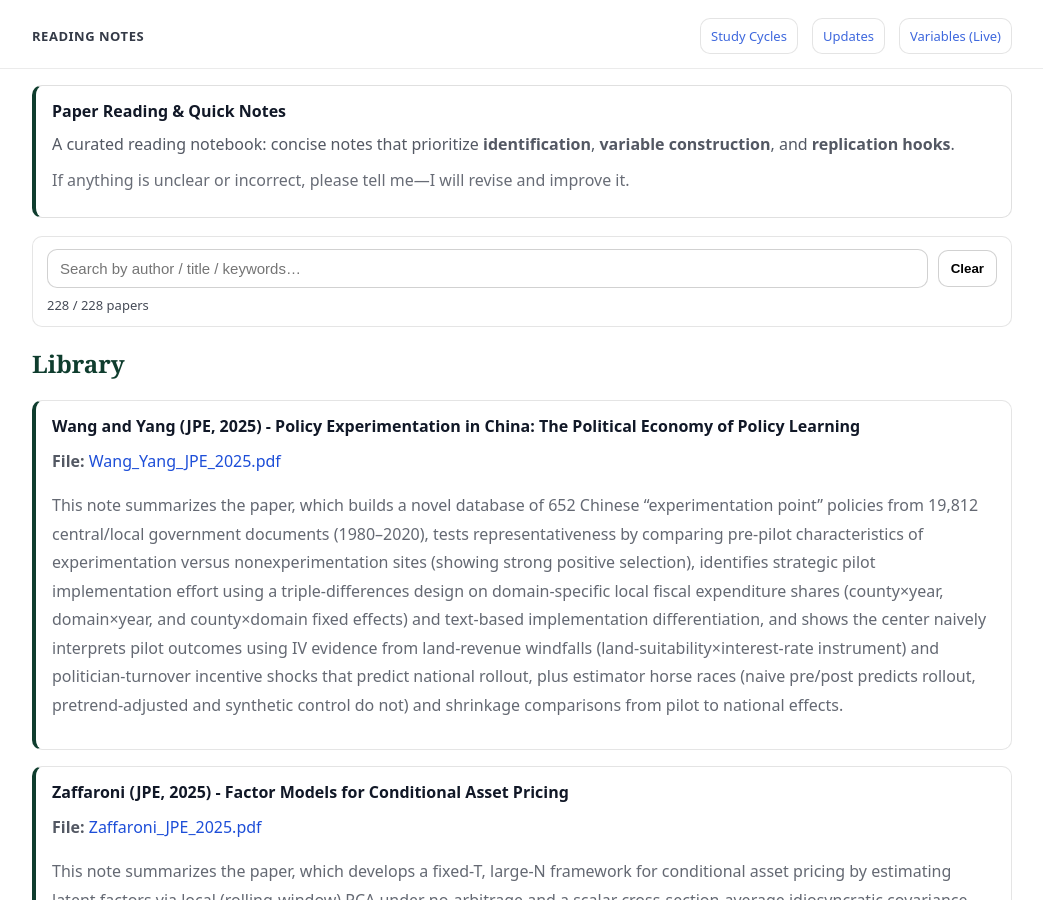
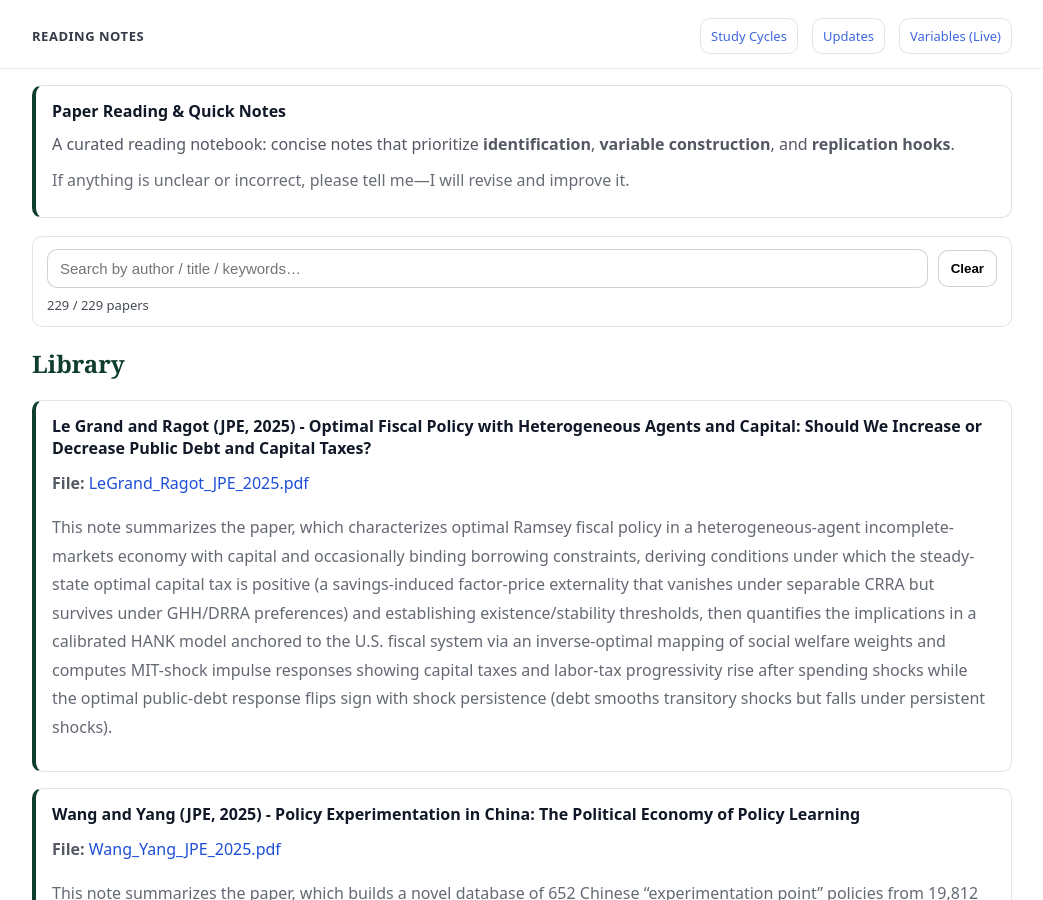
Before and after one commit to yaxinzn/study-archive, a Jekyll site: the page built from reading/index.md, in a window 1280 px wide and 900 px high. Shown: the whole window, without its empty margins (118-1161 px from the left). Built offline with Jekyll 4.4.1, drawn with Linux system fonts in a browser that asks for light colours.

Commit message:
Reading: add/update LeGrand_Ragot_JPE_2025.pdf

```diff
--- a/_data/reading.yml
+++ b/_data/reading.yml
@@ -1,3 +1,7 @@
+- title: "Le Grand and Ragot (JPE, 2025) - Optimal Fiscal Policy with Heterogeneous Agents and Capital: Should We Increase or Decrease Public Debt and Capital Taxes?"
+  file: "LeGrand_Ragot_JPE_2025.pdf"
+  desc: "This note summarizes the paper, which characterizes optimal Ramsey fiscal policy in a heterogeneous-agent incomplete-markets economy with capital and occasionally binding borrowing constraints, deriving conditions under which the steady-state optimal capital tax is positive (a savings-induced factor-price externality that vanishes under separable CRRA but survives under GHH/DRRA preferences) and establishing existence/stability thresholds, then quantifies the implications in a calibrated HANK model anchored to the U.S. fiscal system via an inverse-optimal mapping of social welfare weights and computes MIT-shock impulse responses showing capital taxes and labor-tax progressivity rise after spending shocks while the optimal public-debt response flips sign with shock persistence (debt smooths transitory shocks but falls under persistent shocks)."
+
 - title: "Wang and Yang (JPE, 2025) - Policy Experimentation in China: The Political Economy of Policy Learning"
   file: "Wang_Yang_JPE_2025.pdf"
   desc: "This note summarizes the paper, which builds a novel database of 652 Chinese “experimentation point” policies from 19,812 central/local government documents (1980–2020), tests representativeness by comparing pre-pilot characteristics of experimentation versus nonexperimentation sites (showing strong positive selection), identifies strategic pilot implementation effort using a triple-differences design on domain-specific local fiscal expenditure shares (county×year, domain×year, and county×domain fixed effects) and text-based implementation differentiation, and shows the center naively interprets pilot outcomes using IV evidence from land-revenue windfalls (land-suitability×interest-rate instrument) and politician-turnover incentive shocks that predict national rollout, plus estimator horse races (naive pre/post predicts rollout, pretrend-adjusted and synthetic control do not) and shrinkage comparisons from pilot to national effects."
```
Also changed, not shown: 1 other file.
